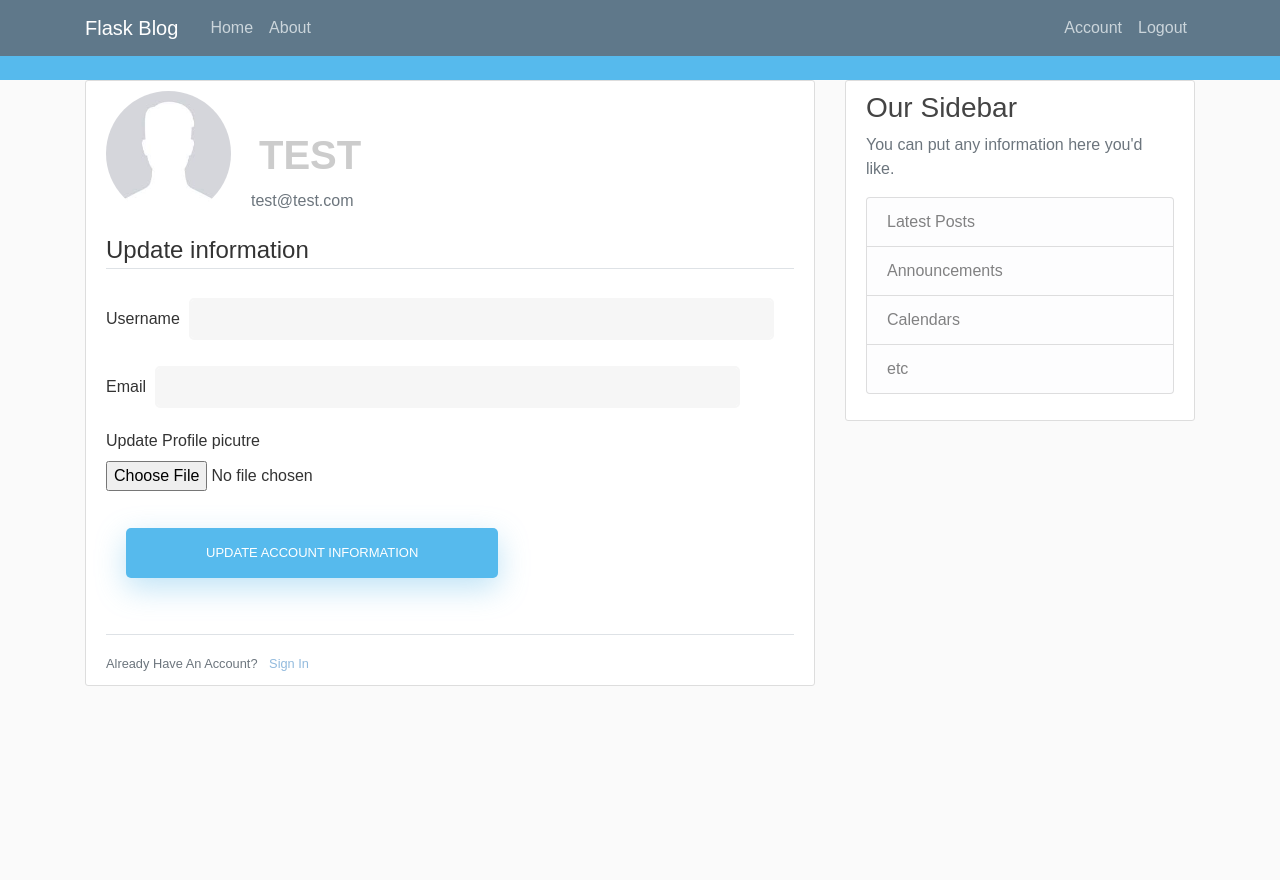
After one commit to Shahbaz-mahmood123/FlaskToDoApp, a Flask app: page /account in a window 1280 px wide. The commit adds this page. Run offline with Flask 2, Linux system fonts and the light colour scheme; a user stored in the database is signed in; some libraries are stand-ins or nearby versions.

Commit message:
user profile and login functionality

```diff
--- a/flasktodo/__init__.py
+++ b/flasktodo/__init__.py
@@ -1,10 +1,14 @@
 from flask import Flask
 from flask_sqlalchemy import SQLAlchemy
 from flask_bcrypt import Bcrypt
+from flask_login import LoginManager
 app = Flask(__name__)
 app.config['SECRET_KEY'] = '8b97b12a5d0c1bfae26c67abcd59448c46d64fe7456846ca80c6d6f700a379ec'
 app.config['SQLALCHEMY_DATABASE_URI']= 'sqlite:///test.db'
 db =SQLAlchemy(app)
 bcrypt =Bcrypt(app)
+login_manager = LoginManager(app)
+login_manager.login_view= 'login'
+login_manager.login_message_category = 'info'
 
 from flasktodo import routes
--- a/flasktodo/forms.py
+++ b/flasktodo/forms.py
@@ -1,6 +1,9 @@
 from flask_wtf import FlaskForm
+from flask_wtf.file import  FileField, FileAllowed
+from flask_login import current_user
 from wtforms import StringField, PasswordField, SubmitField, BooleanField
-from wtforms.validators import Length, DataRequired, Email, EqualTo
+from wtforms.validators import Length, DataRequired, Email, EqualTo, ValidationError
+from flasktodo.models import User
 
 class RegistrationForm(FlaskForm):
     username = StringField('Username',
@@ -13,6 +16,16 @@ class RegistrationForm(FlaskForm):
                         validators=[DataRequired(), EqualTo('password')] )
     submit = SubmitField('Register')
 
+    def validate_username(self, username):
+        user = User.query.filter_by(username=username.data).first()
+        if user is not None:
+            raise ValidationError('Please use a different username.')
+
+    def validate_email(self,email):
+        user = User.query.filter_by(email =email.data).first()
+        if user:
+            raise ValidationError('Email is taken, please try another one')
+
 
 class LoginForm(FlaskForm):
     email = StringField('Email',
@@ -24,6 +37,27 @@ class LoginForm(FlaskForm):
 
 
 
+class AccountUpdate(FlaskForm):
+    username = StringField('Username',
+                        validators=[ DataRequired(),Length(min=3, max=25)])
+    email = StringField('Email',
+                        validators=[DataRequired(), Email()])
+    picture = FileField('Update Profile picutre', validators= [FileAllowed(['jpg', 'png'])])
+    submit = SubmitField('Update account information')
+
+    def validate_username(self, username):
+        if username.data!=  current_user.username:
+            user = User.query.filter_by(username=username.data).first()
+            if user is not None:
+                raise ValidationError('Please use a different username.')
+
+    def validate_email(self,email):
+        if email.data!=  current_user.email:
+            user = User.query.filter_by(email =email.data).first()
+            if user:
+                raise ValidationError('Email is taken, please try another one')
+
+
     #firstname= StringField ('First Name', validators=[DataRequired()])
 
     #surname = StringField('Surname', validators=[DataRequired])
--- a/flasktodo/routes.py
+++ b/flasktodo/routes.py
@@ -1,23 +1,9 @@
 from flasktodo.models import User, Lists
-from flask import Flask, render_template, url_for, flash, redirect
-from flasktodo.forms import RegistrationForm, LoginForm
+from flask import Flask, render_template, url_for, flash, redirect, request
+from flasktodo.forms import RegistrationForm, LoginForm, AccountUpdate
 from flasktodo import app, db,  bcrypt
+from flask_login import login_user, current_user, logout_user, login_required
 
-posts = [
-    {
-        'user': 'Shahbaz Mahmood',
-        'title': 'List1',
-        'content': 'first todo list',
-        'date_created': 'today',
-    },
-
-    {
-        'user': 'test test',
-        'title': 'test',
-        'content': 'test todo list',
-        'date_osted': 'yesterday',
-    }
-]
 
 @app.route('/')
 @app.route('/home')
@@ -31,17 +17,24 @@ def about():
 
 @app.route('/login', methods=['GET', 'POST'])
 def login():
+    if current_user.is_authenticated:
+        return redirect(url_for('home'))
     form = LoginForm()
     if form.validate_on_submit():
-        if form.email.data =='test@test.com' and form.password.data =='password':
-            flash('Log in succesufull', 'success')
-        return redirect(url_for('home'))
-    else:
-        flash('login unuccessful', 'danger')
+        user= User.query.filter_by(email=form.email.data).first()
+        if user and bcrypt.check_password_hash(user.password, form.password.data):
+            login_user(user)
+            next_page = request.args.get('next')
+            return redirect(next_page) if next_page else redirect (url_for('home'))
+        else:
+            flash('login unuccessful', 'danger')
+
     return render_template('login.html', title = 'Login', form =form)
 
 @app.route("/register", methods=['GET', 'POST'])
 def register():
+    if current_user.is_authenticated:
+        return redirect(url_for('home'))
     form = RegistrationForm()
     if form.validate_on_submit():
         hashed_password= bcrypt.generate_password_hash(form.password.data).decode('utf-8')
@@ -51,3 +44,25 @@ def register():
         flash(f'Account created, please log in', 'success')
         return redirect(url_for('login'))
     return render_template('register.html', title='Register', form=form)
+
+
+@app.route("/logout")
+def logout():
+    logout_user()
+    return redirect(url_for('home'))
+
+@app.route("/account", methods=['GET', 'POST'])
+@login_required
+def account():
+    form = AccountUpdate()
+    if form.validate_on_submit():
+        current_user.username= form.username.data
+        current_user.email = form.email.data
+        db.session.commit()
+        flash('Account updated', 'success')
+        return redirect(url_for('account'))
+    elif request.method =='get':
+        form.username.data = current_user.username
+        form.email.data = current_user.email
+    image_file = url_for('static', filename='profile_pictures/'+ current_user.image_file)
+    return render_template('account.html', title='Your Profile', image_file = image_file, form = form)
--- /dev/null
+++ b/flasktodo/templates/account.html
@@ -0,0 +1,64 @@
+{% extends 'base.html' %}
+
+{% block content %}
+<div class="content-section">
+    <div class="media">
+      <img class="rounded-circle account-img" src="{{ image_file }}">
+      <div class="media-body">
+        <h2 class="account-heading">{{ current_user.username }}</h2>
+        <p class="text-secondary">{{ current_user.email }}</p>
+      </div>
+    </div>
+        <form method="POST" action="" enctype="multipart/form-data">
+            {{ form.hidden_tag() }}
+            <fieldset class="form-group">
+                <legend class="border-bottom mb-4">Update information</legend>
+                <div class="form-group">
+                    {{ form.username.label(class="form-control-label") }}
+
+                    {% if form.username.errors %}
+                        {{ form.username(class="form-control form-control-lg is-invalid") }}
+                        <div class="invalid-feedback">
+                            {% for error in form.username.errors %}
+                                <span>{{ error }}</span>
+                            {% endfor %}
+                        </div>
+                    {% else %}
+                        {{ form.username(class="form-control form-control-lg") }}
+                    {% endif %}
+                </div>
+                <div class="form-group">
+                    {{ form.email.label(class="form-control-label") }}
+                    {% if form.email.errors %}
+                        {{ form.email(class="form-control form-control-lg is-invalid") }}
+                        <div class="invalid-feedback">
+                            {% for error in form.email.errors %}
+                                <span>{{ error }}</span>
+                            {% endfor %}
+                        </div>
+                    {% else %}
+                        {{ form.email(class="form-control form-control-lg") }}
+                    {% endif %}
+                </div>
+                <div class="form-group">
+                    {{ form.picture.label(class="form-control-label") }}
+                    {{ form.picture(class="form-control-file") }}
+                    {% if form.picture.errors %}
+                        {% for error in form.picture.errors %}
+                            <span class="text-danger">{{ error }}</span>
+                        {% endfor %}
+                    {% endif %}
+                </div>
+
+            </fieldset>
+            <div class="form-group">
+                {{ form.submit(class="btn btn-outline-info") }}
+        </form>
+    </div>
+    <div class="border-top pt-3">
+        <small class="text-muted">
+            Already Have An Account? <a class="ml-2" href="{{ url_for('login') }}">Sign In</a>
+        </small>
+    </div>
+  </div>
+{% endblock content %}
--- a/flasktodo/templates/base.html
+++ b/flasktodo/templates/base.html
@@ -1,42 +1,37 @@
 <!DOCTYPE html>
 <html>
 
-  <head>
-        <meta charset="utf-8">
-        <meta name="viewport" content="width=device-width, initial-scale=1, shrink-to-fit=no">
-        <!-- Bootstrap CSS -->
-        <link rel="stylesheet" href="https://stackpath.bootstrapcdn.com/bootstrap/4.3.1/css/bootstrap.min.css" integrity="sha384-ggOyR0iXCbMQv3Xipma34MD+dH/1fQ784/j6cY/iJTQUOhcWr7x9JvoRxT2MZw1T" crossorigin="anonymous">
-        <link rel="stylesheet" href="{{ url_for('static', filename='css/main.css') }}">
-        <link rel="stylesheet" href="{{ url_for('static', filename='css/login.css') }}">
+
+
     {% block head %}
-    <nav class="navbar navbar-expand-lg navbar-dark bg-dark static-top">
-            <div class="container">
-              <a class="navbar-brand" href="#">ToDo</a>
-              <button class="navbar-toggler" type="button" data-toggle="collapse" data-target="#navbarResponsive" aria-controls="navbarResponsive" aria-expanded="false" aria-label="Toggle navigation">
-                <span class="navbar-toggler-icon"></span>
-              </button>
-              <div class="collapse navbar-collapse" id="navbarResponsive">
-                <ul class="navbar-nav ml-auto">
-                  <li class="nav-item active">
-                    <a class="nav-link" href="{{url_for('home')}}">Home
-                      <span class="sr-only">(current)</span>
-                    </a>
-                  </li>
-                  <li class="nav-item">
-                    <a class="nav-link" href="{{url_for('about')}}">About</a>
-                  </li>
-                  <li class="nav-item">
-                    <a class="nav-link" href="{{url_for('login')}}">Login</a>
-                  </li>
-                  <li class="nav-item">
-                    <a class="nav-link" href="{{url_for('register')}}">Register</a>
-                  </li>
-                </ul>
-              </div>
+        <header class="site-header">
+      <nav class="navbar navbar-expand-md navbar-dark bg-steel fixed-top">
+        <div class="container">
+          <a class="navbar-brand mr-4" href="/">Flask Blog</a>
+          <button class="navbar-toggler" type="button" data-toggle="collapse" data-target="#navbarToggle" aria-controls="navbarToggle" aria-expanded="false" aria-label="Toggle navigation">
+            <span class="navbar-toggler-icon"></span>
+          </button>
+          <div class="collapse navbar-collapse" id="navbarToggle">
+            <div class="navbar-nav mr-auto">
+              <a class="nav-item nav-link" href="{{ url_for('home') }}">Home</a>
+              <a class="nav-item nav-link" href="{{ url_for('about') }}">About</a>
             </div>
-          </nav>
+            <!-- Navbar Right Side -->
+            <div class="navbar-nav">
+              {% if current_user.is_authenticated %}
+                <a class="nav-item nav-link" href="{{ url_for('account') }}">Account</a>
+                <a class="nav-item nav-link" href="{{ url_for('logout') }}">Logout</a>
+              {% else %}
+                <a class="nav-item nav-link" href="{{ url_for('login') }}">Login</a>
+                <a class="nav-item nav-link" href="{{ url_for('register') }}">Register</a>
+              {% endif %}
+            </div>
+          </div>
+        </div>
+      </nav>
+    </header>
     {% endblock %}
-  </head>
+
 
   <main role="main" class="container">
         <div class="row">
@@ -67,8 +62,15 @@
           </div>
         </div>
       </main>
+
+  </body>
+  <meta charset="utf-8">
+        <meta name="viewport" content="width=device-width, initial-scale=1, shrink-to-fit=no">
+        <!-- Bootstrap CSS -->
+        <link rel="stylesheet" href="https://stackpath.bootstrapcdn.com/bootstrap/4.3.1/css/bootstrap.min.css" integrity="sha384-ggOyR0iXCbMQv3Xipma34MD+dH/1fQ784/j6cY/iJTQUOhcWr7x9JvoRxT2MZw1T" crossorigin="anonymous">
+        <link rel="stylesheet" href="{{ url_for('static', filename='css/main.css') }}">
+        <link rel="stylesheet" href="{{ url_for('static', filename='css/login.css') }}">
         <script src="https://code.jquery.com/jquery-3.3.1.slim.min.js" integrity="sha384-q8i/X+965DzO0rT7abK41JStQIAqVgRVzpbzo5smXKp4YfRvH+8abtTE1Pi6jizo" crossorigin="anonymous"></script>
         <script src="https://cdnjs.cloudflare.com/ajax/libs/popper.js/1.14.7/umd/popper.min.js" integrity="sha384-UO2eT0CpHqdSJQ6hJty5KVphtPhzWj9WO1clHTMGa3JDZwrnQq4sF86dIHNDz0W1" crossorigin="anonymous"></script>
         <script src="https://stackpath.bootstrapcdn.com/bootstrap/4.3.1/js/bootstrap.min.js" integrity="sha384-JjSmVgyd0p3pXB1rRibZUAYoIIy6OrQ6VrjIEaFf/nJGzIxFDsf4x0xIM+B07jRM" crossorigin="anonymous"></script>
-  </body>
 </html>
```
Also changed, not shown: flasktodo/models.py (+10 -2 lines), flasktodo/static/profile_pictures/default.jpg (added), flasktodo/test.db.
